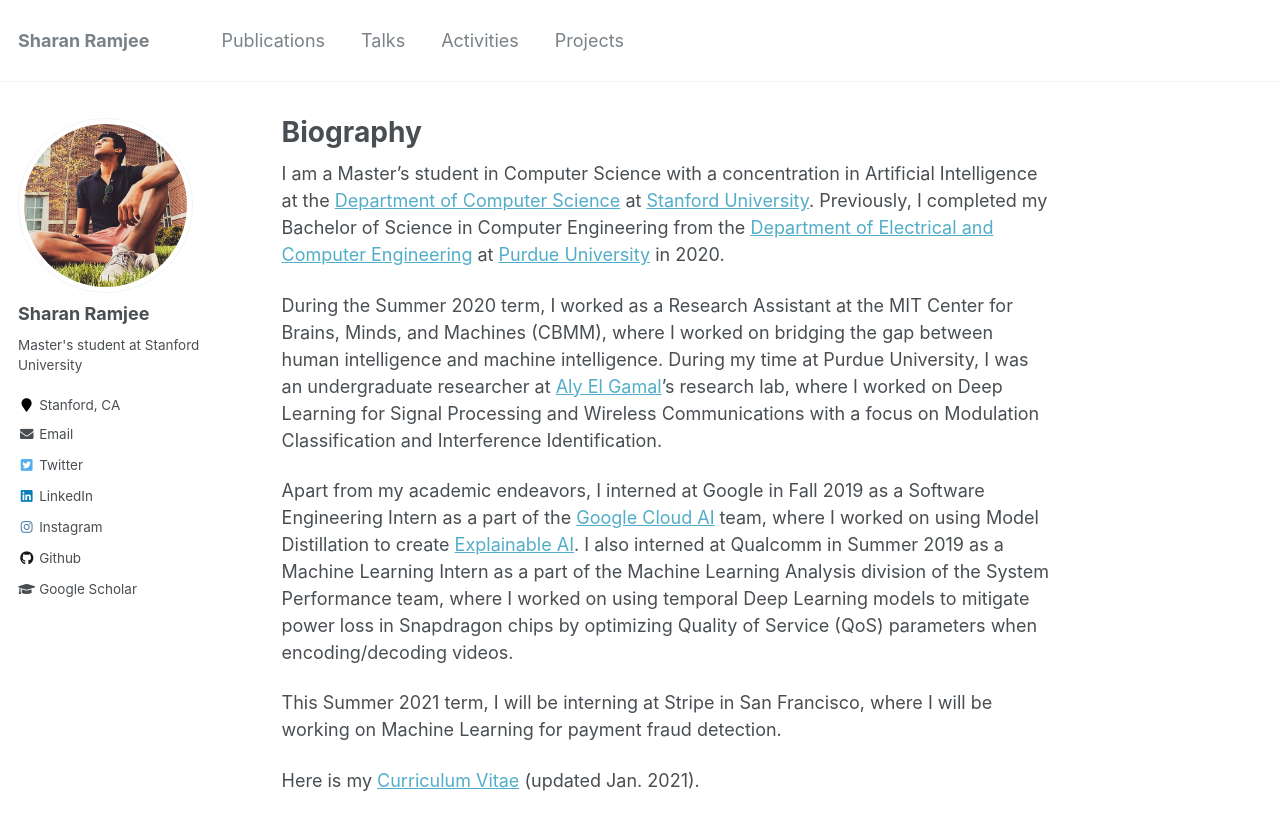
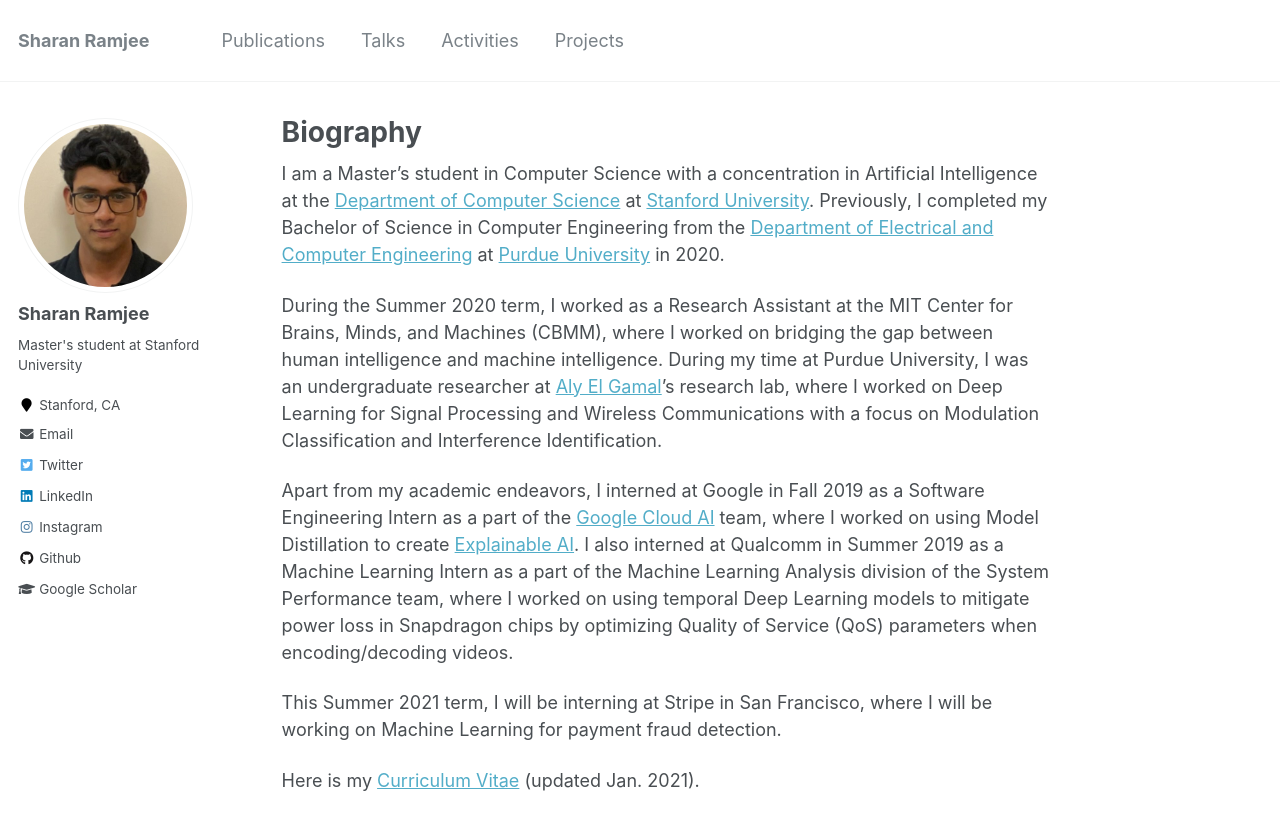
Before and after one commit to sharanramjee/sharanramjee.github.io, a Jekyll site: the page built from _pages/about.md, in a window 1280 px wide and 1006 px high. Shown: the top 830 px of the window. Built offline with Jekyll 4.4.1, drawn with Linux system fonts in a browser that asks for light colours.

Commit message:
Changed profile picture

```diff
--- a/_config.yml
+++ b/_config.yml
@@ -81,7 +81,7 @@
 # Site Author
 author:
   name             : "Sharan Ramjee"
-  avatar           : "outdoors.jpg"
+  avatar           : "headshot_square.jpg"
   bio              : "Master's student at Stanford University"
   location         : "Stanford, CA"
   employer         :
```
Also changed, not shown: images/headshot.jpg (added), images/headshot_square.jpg (added).
